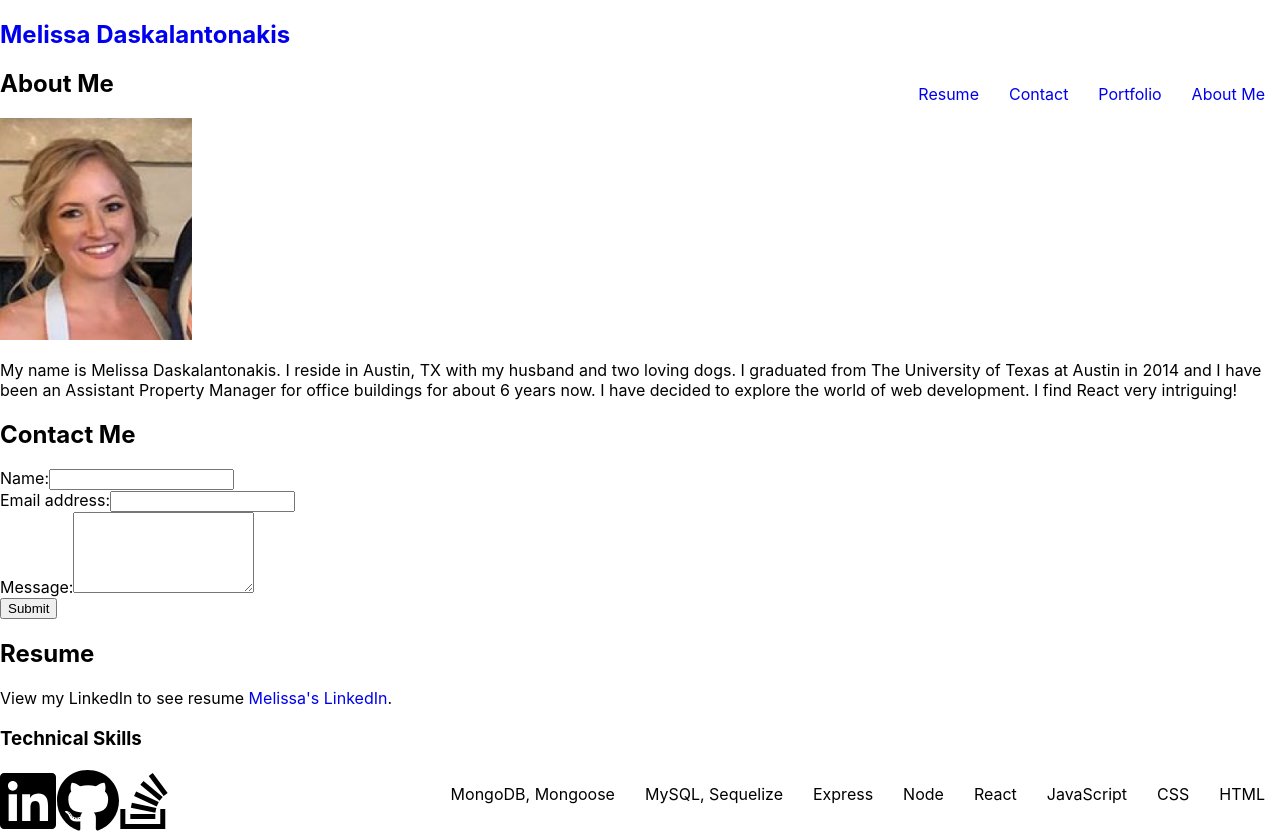
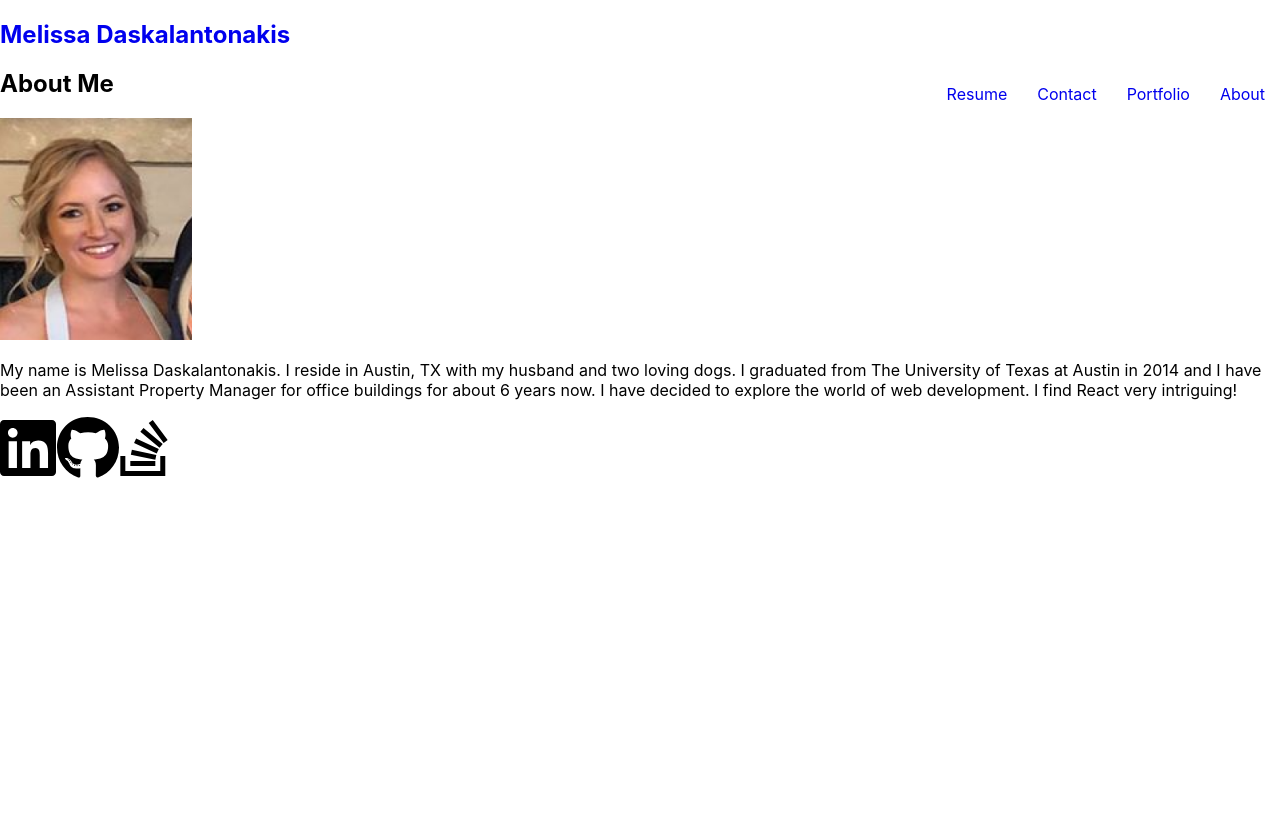
Before and after one commit to mellyro/react-portfolio, a React (Create React App) app: page / in a window 1280 px wide. After the commit the page ends 800 px from the top, so only its background shows below. Built offline with nearby package versions, Linux system fonts and the light colour scheme.

Commit message:
add conditional rendering to nav tabs

```diff
--- a/src/App.js
+++ b/src/App.js
@@ -1,4 +1,4 @@
-import React from 'react';
+import React, { useState } from 'react';
 import './App.css';
 import About from './components/About';
 import Nav from './components/Nav';
@@ -8,14 +8,29 @@ import Resume from './components/Resume';
 import Footer from './components/Footer';
 
 function App() {
+  const [currentPage, handlePageChange] = useState('About');
+
+  const renderPage = () => {
+    switch(currentPage) {
+      case 'About':
+        return <About />;
+      // Add Portfolio case here
+      case 'Contact':
+        return <ContactForm />
+      case 'Resume':
+        return <Resume />
+      default:
+        return <About />
+    }
+  }
+
   return (
     <div>
-      <Nav />
-      <main>
-        <About />
+      <Nav currentPage={currentPage} handlePageChange={handlePageChange} />
+        {renderPage()}
+        {/* <About />
         <ContactForm />
-        <Resume />
-      </main>
+        <Resume /> */}
       <Footer />
     </div>
   );
--- a/src/components/Nav/index.js
+++ b/src/components/Nav/index.js
@@ -1,6 +1,7 @@
 import React from 'react';
 
-function Nav() {
+function Nav(props) {
+    const tabs = ['About', 'Portfolio', 'Contact', 'Resume']
     return(
         <header className="flex-row px-1">
             <h2>
@@ -8,30 +9,21 @@ function Nav() {
                     Melissa Daskalantonakis
                 </a>
             </h2>
-            <nav>
-                <ul className="flex-row">
-                    <li>
-                        <a href="#about">
-                            About Me
-                        </a>
+            <ul className="nav nav-tabs">
+                {tabs.map(tab => (
+                    <li className="nav-item" key={tab}>
+                    <a
+                        href={'#' + tab}
+                        onClick={() => props.handlePageChange(tab)}
+                        className={
+                        props.currentPage === tab ? 'nav-link active' : 'nav-link'
+                        }
+                    >
+                        {tab}
+                    </a>
                     </li>
-                    <li>
-                        <a href="#portfolio">
-                            Portfolio
-                        </a>
-                    </li>
-                    <li>
-                        <a href="#contact">
-                            Contact
-                        </a>
-                    </li>
-                    <li>
-                        <a href="#resume">
-                            Resume
-                        </a>
-                    </li>
-                </ul>
-            </nav>
+                ))}
+            </ul>
         </header>
     )
 }
```
